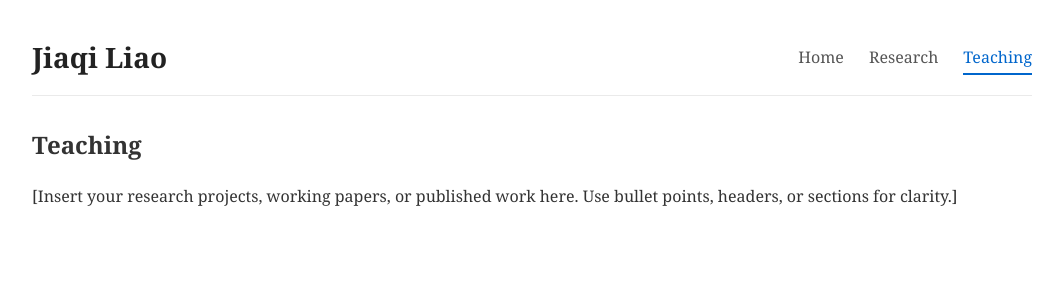
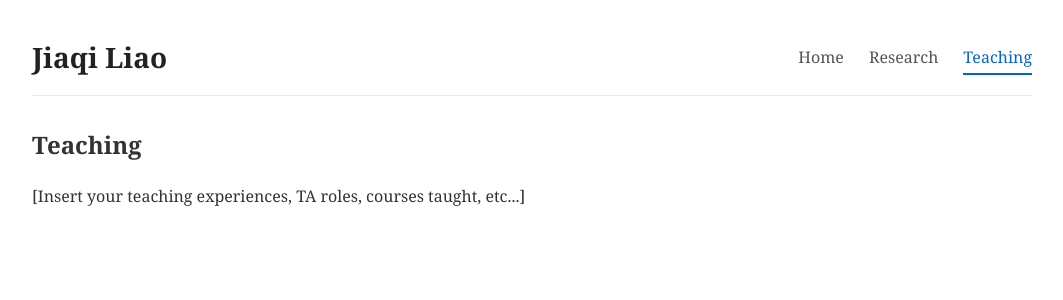
Before and after one commit to jiaqiliao6/jiaqiliao6.github.io, a Jekyll site: the page built from teaching.html, in a window 1280 px wide. Shown: the top 300 px of the page, without its empty margins (108-1171 px from the left). Built offline with Jekyll 4.4.1, drawn with Linux system fonts in a browser that asks for light colours.

Commit message:
Update teaching.html

```diff
--- a/teaching.html
+++ b/teaching.html
@@ -1,36 +1,8 @@
-<!DOCTYPE html>
-<html lang="en">
-<head>
-  <meta charset="UTF-8">
-  <meta name="viewport" content="width=device-width, initial-scale=1.0">
-  <title>Jiaqi Liao - Teaching</title>
-  <link rel="stylesheet" href="/assets/css/style.css">
-  <style>
-    body {
-      font-family: "Georgia", "Times New Roman", serif;
-    }
-  </style>
-</head>
-<body>
+---
+layout: default
+title: Teaching
+permalink: /teaching.html
+---
 
-  <header class="site-header">
-    <h1 class="site-title"><a href="/index.html">Jiaqi Liao</a></h1>
-    <nav class="main-nav">
-      <ul>
-        <li><a href="/index.html">Home</a></li>
-        <li><a href="/teaching.html">Research</a></li>
-        <li><a href="/research.html" class="active">Teaching</a></li>
-
-      </ul>
-    </nav>
-  </header>
-
-  <div class="container">
-    <main>
-      <h2>Teaching</h2>
-      <p>[Insert your research projects, working papers, or published work here. Use bullet points, headers, or sections for clarity.]</p>
-    </main>
-  </div>
-
-</body>
-</html>
+<h2>Teaching</h2>
+<p>[Insert your teaching experiences, TA roles, courses taught, etc...]</p>
```
